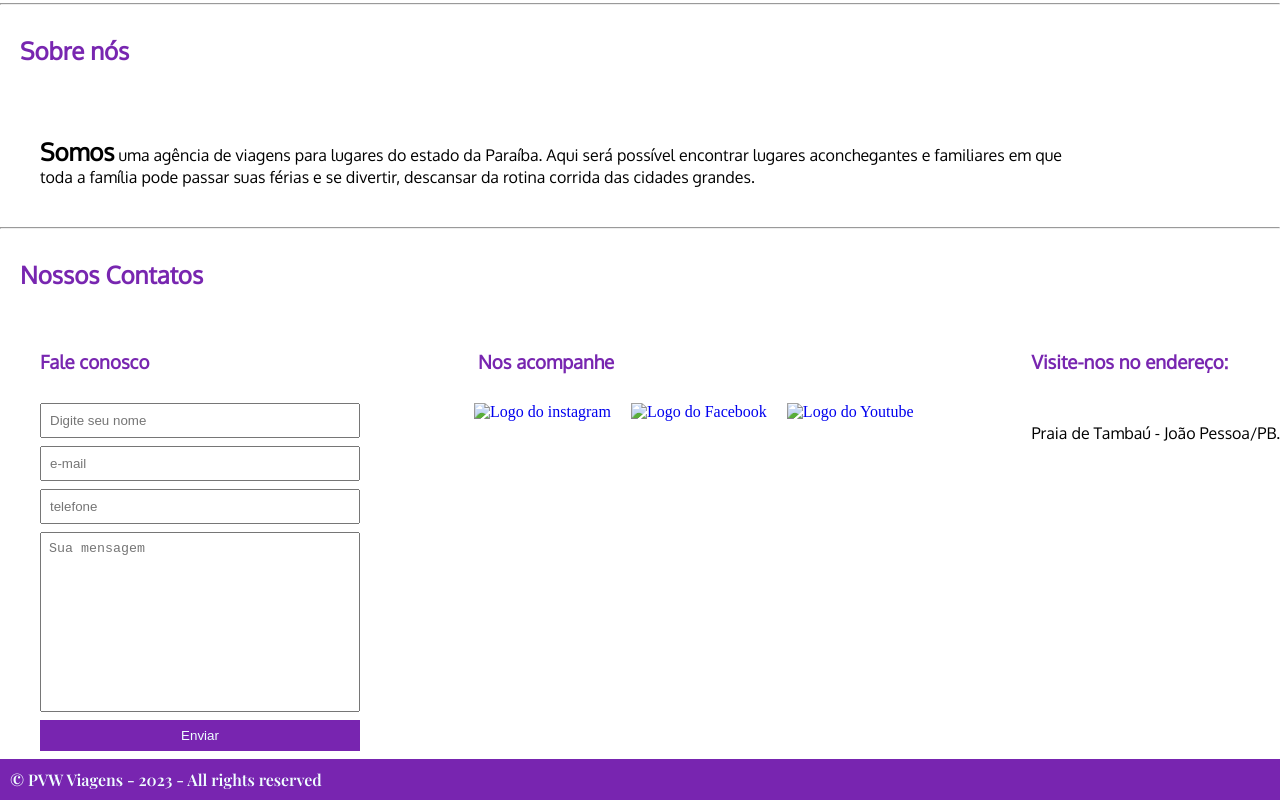
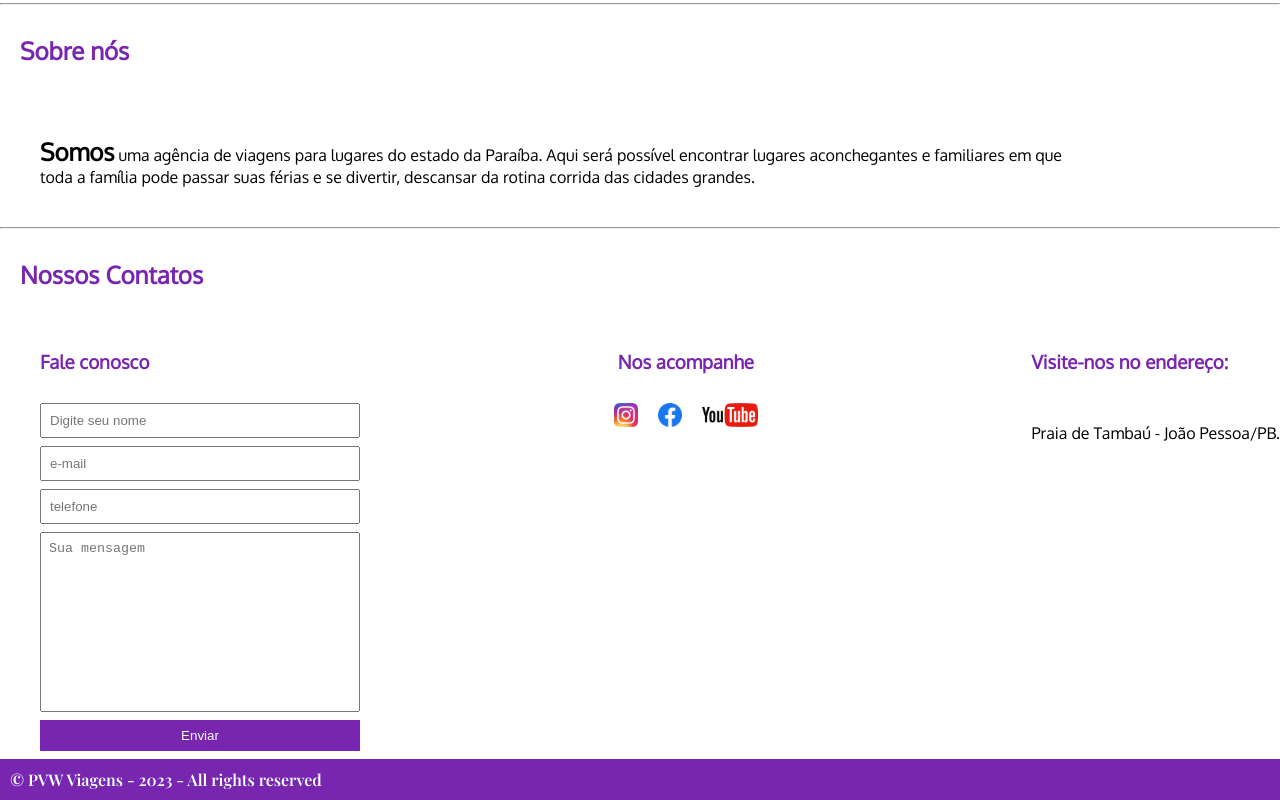
Before and after one commit to washamaral/projeto_1_ebac, a plain HTML site: page index.html in a window 1280 px wide. Shown: the part 1646-2446 px from the top of the page. Drawn offline with nearby package versions, Linux system fonts and the light colour scheme.

Commit message:
add correct logos path

```diff
--- a/index.html
+++ b/index.html
@@ -122,13 +122,13 @@
                 <h3>Nos acompanhe</h3>
                 <ul class="social-links">
                     <li>
-                        <a href="#" title="Siga-nos no Instagram"><img src="./images/instagram.png" alt="Logo do instagram"></a>
+                        <a href="#" title="Siga-nos no Instagram"><img src="./imagens/instagram.png" alt="Logo do instagram"></a>
                     </li>
                     <li>
-                        <a href="#" title="Siga-nos no Facebook"><img src="./images/facebook.png" alt="Logo do Facebook"></a>
+                        <a href="#" title="Siga-nos no Facebook"><img src="./imagens/facebook.png" alt="Logo do Facebook"></a>
                     </li>
                     <li>
-                        <a href="#" title="Acompanhe as novidades no Youtube"><img src="./images/youtube.png" alt="Logo do Youtube"></a>
+                        <a href="#" title="Acompanhe as novidades no Youtube"><img src="./imagens/youtube.png" alt="Logo do Youtube"></a>
                     </li>
                 </ul>
             </div>
```
